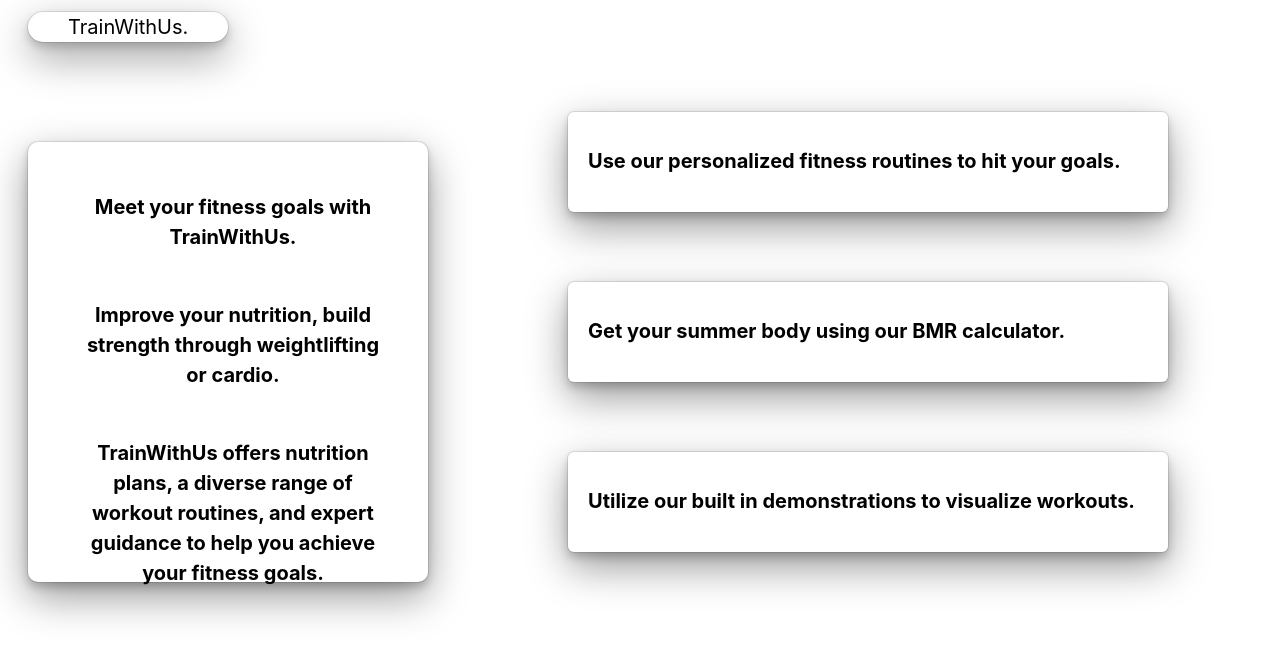
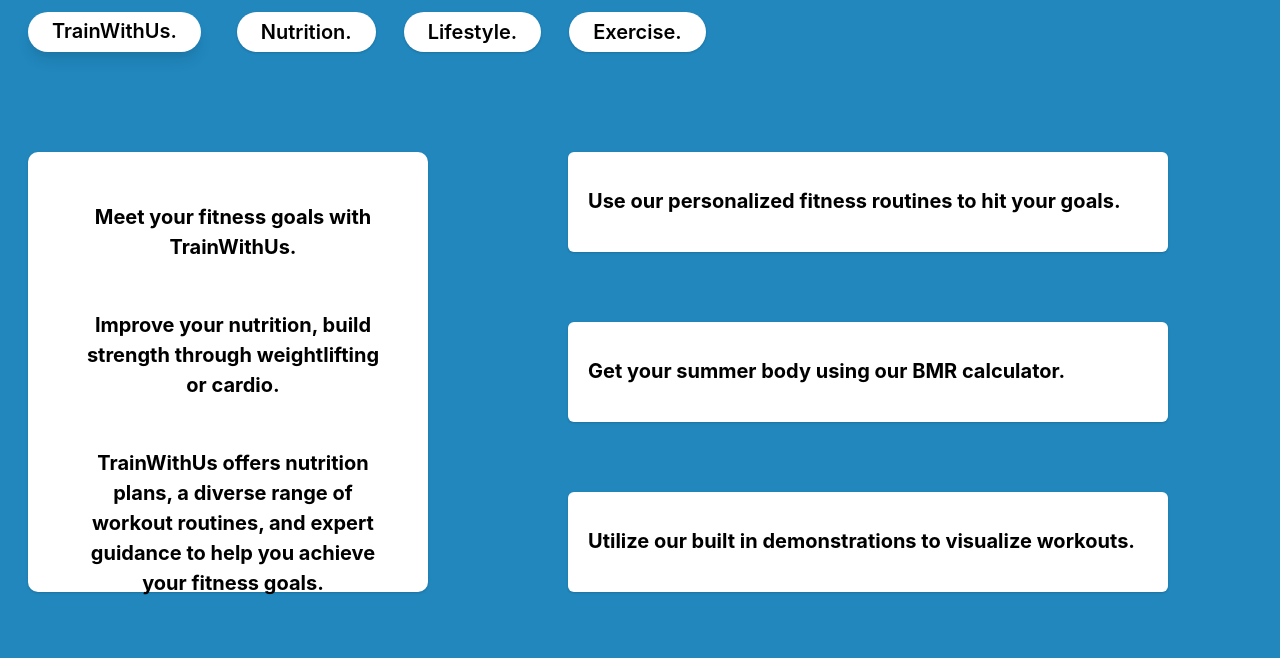
Before and after one commit to hamedou0/TrainWithUs1, a React (Create React App) app: page / in a window 1280 px wide. Shown: the top 658 px of the page. Built offline with nearby package versions, Linux system fonts and the light colour scheme.

Commit message:
added  buttton functionality

```diff
--- a/public/App.css
+++ b/public/App.css
@@ -1,3 +1,3 @@
 .body {
-background-color;
+background-color: rgba(15, 125, 184, 0.92);
 }
--- a/src/App.js
+++ b/src/App.js
@@ -14,6 +14,7 @@
 } from '@chakra-ui/react';
 import Lefthome from './LeftHome';
 import Righthome from './RightHome';
+import NavBar from './navBar';
 
 
 
@@ -21,36 +22,16 @@
 function App() {
   return (
     <ChakraProvider theme={theme} >
-    <Box>
-      <Box boxShadow='dark-lg'textAlign="flex-end" fontSize="xl" backgroundColor='#FFFFFF' justifyContent="flex-start" maxWidth={200} maxH={500} paddingLeft="10" borderRadius="20px" maxHeight="10" marginTop={3} marginLeft={7} textColor='black'>
-        <Text> TrainWithUs.</Text>
-
-    </Box>
-    <Flex>
-      <Box>
+    <Box alignItems="flex-start">
+      <NavBar/>
+      <Flex>
+        <Box>
           <Lefthome/>
-
+        </Box>
+        <Righthome/>
+      </Flex>
       </Box>
-      <Box  maxWidth={800}>
-        <Card  boxShadow='dark-lg' marginTop={70} marginLeft={140} height={100} width={600} backgroundColor="#FFFFFF">
-            <CardBody>
-                 <Text alignContent='center' textColor='black' fontSize="xl" fontWeight="bolder" marginTop="3.5">Use our personalized fitness routines to hit your goals.</Text>
-            </CardBody>
-        </Card>
-        <Card boxShadow='dark-lg' marginTop={70} marginLeft={140} height={100} width={600} backgroundColor="#FFFFFF">
-            <CardBody>
-              <Text alignContent='center' textColor='black' fontSize="xl" fontWeight="bolder" marginTop="3.5">Get your summer body using our BMR calculator.</Text>
-            </CardBody>
-        </Card>
-        <Card boxShadow='dark-lg' marginTop={70} marginLeft={140} height={100} width={600} backgroundColor="#FFFFFF">
-          <CardBody>
-            <Text alignContent='center' textColor='black' fontSize="xl" fontWeight="bolder" marginTop="3.5">Utilize our built in demonstrations to visualize workouts.</Text>
-          </CardBody>
-        </Card>
-        </Box>
-        </Flex>
-        </Box>
-    </ChakraProvider>
+      </ChakraProvider>
   );
 }
 
--- a/src/LeftHome.js
+++ b/src/LeftHome.js
@@ -14,7 +14,7 @@
 
 export default function Lefthome ()  {
  return (
-    <Box boxShadow='dark-lg' backgroundColor='#FFFFFF' borderRadius="10px" width={400} height={440} marginTop={100} marginLeft={7} textAlign="center" textColor="black" justifyItems="center" fontWeight='bolder' paddingTop="50px" paddingLeft="10px" paddingBottom="20px">
+    <Box boxShadow='base' backgroundColor='#FFFFFF' borderRadius="10px" width={400} height={440} marginTop={100} marginLeft={7} textAlign="center" textColor="black" justifyItems="center" fontWeight='bolder' paddingTop="50px" paddingLeft="10px" paddingBottom="20px">
         <Text fontSize="xl"> Meet your fitness goals with <span> TrainWithUs.</span></Text>
         <Text paddingTop={12} fontSize="xl" paddingLeft={10} paddingRight={10}>Improve your nutrition,
          build strength through weightlifting or cardio.
--- a/src/RightHome.js
+++ b/src/RightHome.js
@@ -16,11 +16,23 @@
 
 export default function Righthome ()  {
  return (
-  <Card marginTop={70} marginLeft={140} height={100} width={600} backgroundColor="#cbcbd4">
-  <CardBody>
-    <Text alignContent='center' textColor='black' fontSize="xl" fontWeight="bolder" marginTop="3.5">View a summary of all your customers over the last month.</Text>
-  </CardBody>
-</Card>
+  <Box  maxWidth={800} marginTop="30px" >
+  <Card  boxShadow='base' marginTop={70} marginLeft={140} height={100} width={600} backgroundColor="#FFFFFF">
+      <CardBody>
+           <Text alignContent='center' textColor='black' fontSize="xl" fontWeight="bolder" marginTop="3.5">Use our personalized fitness routines to hit your goals.</Text>
+      </CardBody>
+  </Card>
+  <Card boxShadow='base' marginTop={70} marginLeft={140} height={100} width={600} backgroundColor="#FFFFFF">
+      <CardBody>
+        <Text alignContent='center' textColor='black' fontSize="xl" fontWeight="bolder" marginTop="3.5">Get your summer body using our BMR calculator.</Text>
+      </CardBody>
+  </Card>
+  <Card boxShadow='base' marginTop={70} marginLeft={140} height={100} width={600} backgroundColor="#FFFFFF">
+    <CardBody>
+      <Text alignContent='center' textColor='black' fontSize="xl" fontWeight="bolder" marginTop="3.5">Utilize our built in demonstrations to visualize workouts.</Text>
+    </CardBody>
+  </Card>
+  </Box>
 
  );
 
--- /dev/null
+++ b/src/navBar.js
@@ -0,0 +1,51 @@
+import React from 'react';
+import {
+  ChakraProvider,
+  Box,
+  Text,
+  Link,
+  VStack,
+  Code,
+  Grid,
+  theme,
+  Flex,
+  Card,
+  CardBody,
+  Button,
+  ButtonGroup,
+
+} from '@chakra-ui/react';
+
+
+ export default function NavBar () {
+ return (
+<Box display= "flex">
+    <Box boxShadow='lg' fontWeight='semibold' textAlign="flex-end" fontSize="xl" backgroundColor='#FFFFFF' justifyContent="flex-start" maxWidth={200} maxH={500} paddingLeft={6} borderRadius="20px" maxHeight="10" marginTop={3} marginLeft={7} textColor='black'paddingRight={6} paddingTop={1}>
+          <Text>
+            TrainWithUs.
+          </Text>
+    </Box>
+    <Link href="https://chakra-ui.com">
+    <Button boxShadow='base' textAlign="flex-end" fontSize="xl" backgroundColor='#FFFFFF' justifyContent="flex-start" maxWidth={200} maxH={500} paddingLeft={6} borderRadius="20px" maxHeight="10" marginTop={3} marginLeft={9} textColor='black' paddingRight={6}>
+          <Text> Nutrition.</Text>
+    </Button>
+    </Link>
+    <Button boxShadow='base' textAlign="flex-end" fontSize="xl" backgroundColor='#FFFFFF' justifyContent="flex-start" maxWidth={200} maxH={500} paddingLeft={6} borderRadius="20px" maxHeight="10" marginTop={3} marginLeft={7} textColor='black'paddingRight={6}>
+          <Text> Lifestyle.</Text>
+    </Button>
+    <Button boxShadow='base' textAlign="flex-end" fontSize="xl" backgroundColor='#FFFFFF' justifyContent="flex-start" maxWidth={200} maxH={500} paddingLeft={6} borderRadius="20px" maxHeight="10" marginTop={3} marginLeft={7} textColor='black'paddingRight={6}>
+          <Text> Exercise.</Text>
+    </Button>
+
+
+
+ </Box>
+
+
+
+ )
+
+
+
+
+ }
```
